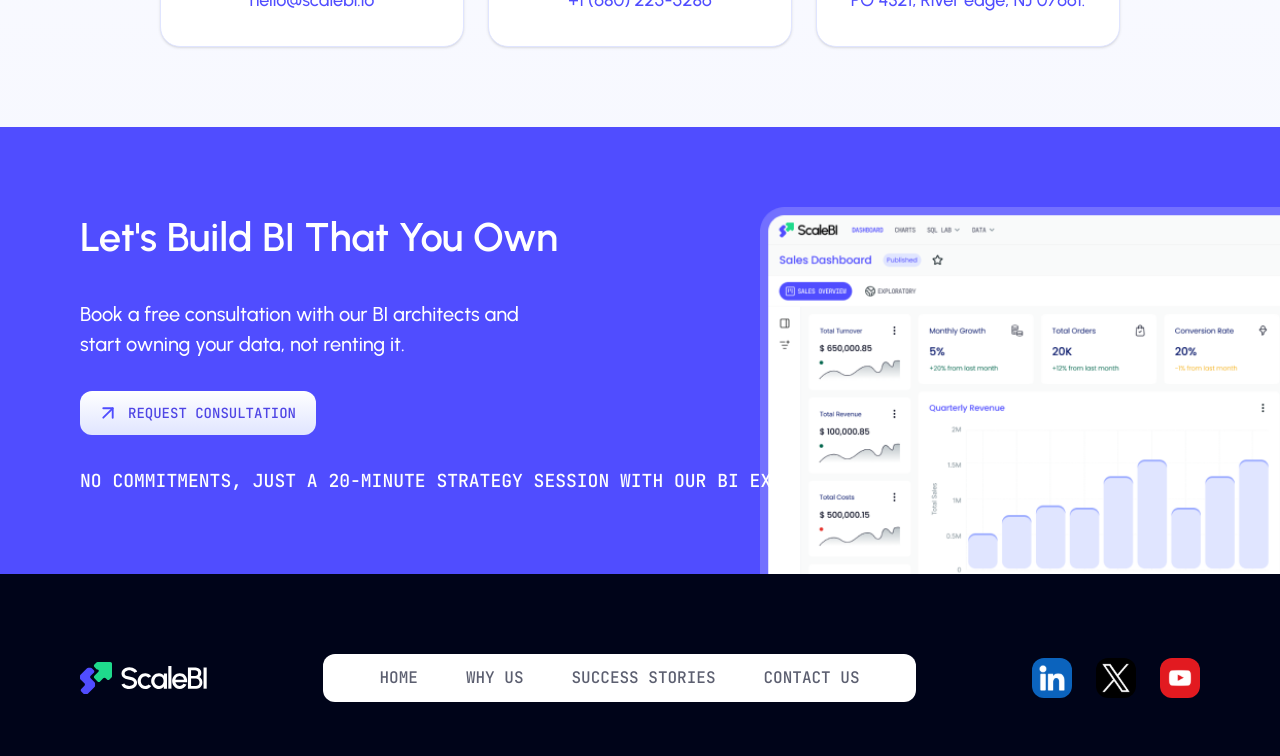
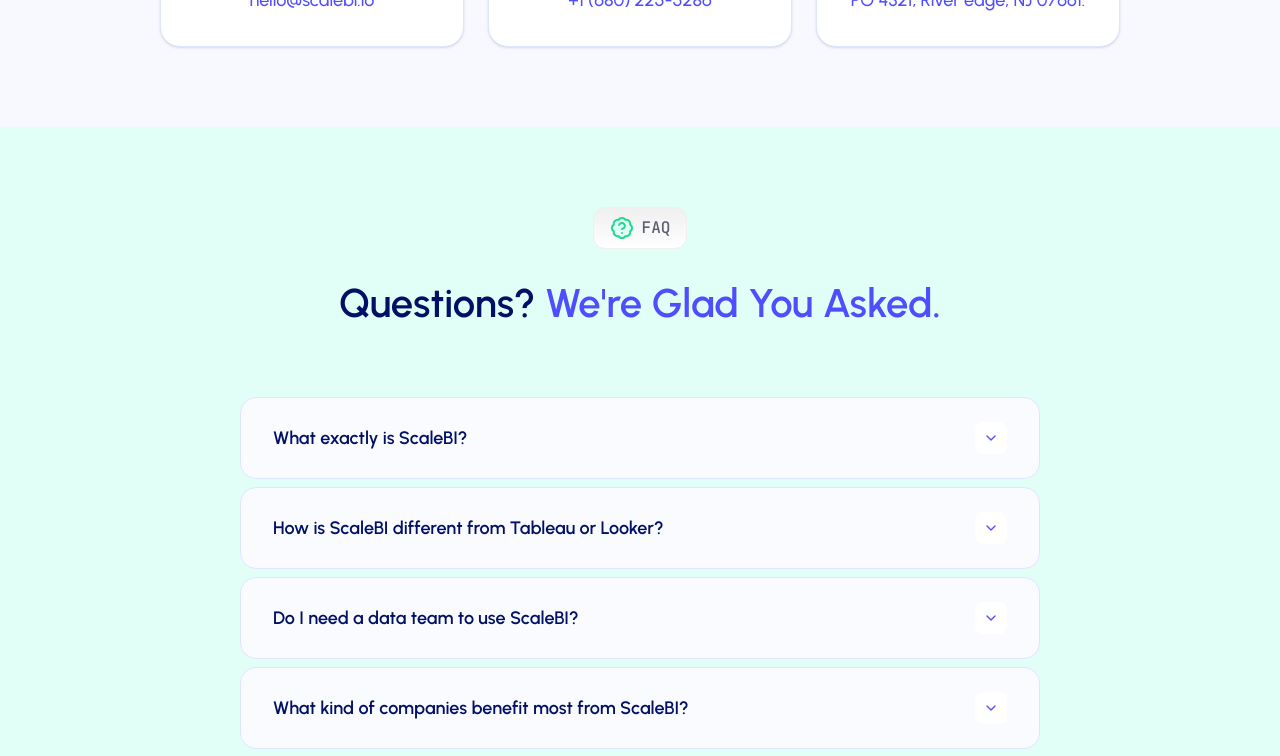
Before and after one commit to ScaleBI/ScaleBI-Site, a React (Vite) app: page /contact in a window 1280 px wide. Shown: the part 1240-1996 px from the top of the page. Built offline with nearby package versions, Linux system fonts and the light colour scheme.

Commit message:
contact page down faq added

```diff
--- a/src/pages/Contact.jsx
+++ b/src/pages/Contact.jsx
@@ -3,6 +3,7 @@
 import PhoneIcon from '../assets/icons/contact/phone-icon.svg';
 import LocationIcon from '../assets/icons/contact/location-icon.svg';
 import RightArrow from '../assets/icons/contact/right-arrow.svg'
+import FAQ from "../components/FAQ";
 
 export default function Contact() {
 
@@ -25,6 +26,8 @@
 
     ]
     return (
+
+        <>
             <section className="w-full flex justify-center bg-gradient-to-b from-[#FFFFFF] to-[#E0E5FF40]">
                 <div className="w-full max-w-[1440px] flex flex-col items-center gap-12 sm:gap-16 py-12 px-4 sm:px-8 lg:py-20 lg:px-20">
                     <div className="w-full  flex flex-col items-center gap-5 sm:gap-6 text-center mt-[90px]">
@@ -135,5 +138,10 @@
                 </div>
             </section>
 
+            <FAQ />
+
+        </>
+
+
     );
 }
```
Lines whose indentation alone changed are shown as unchanged.
